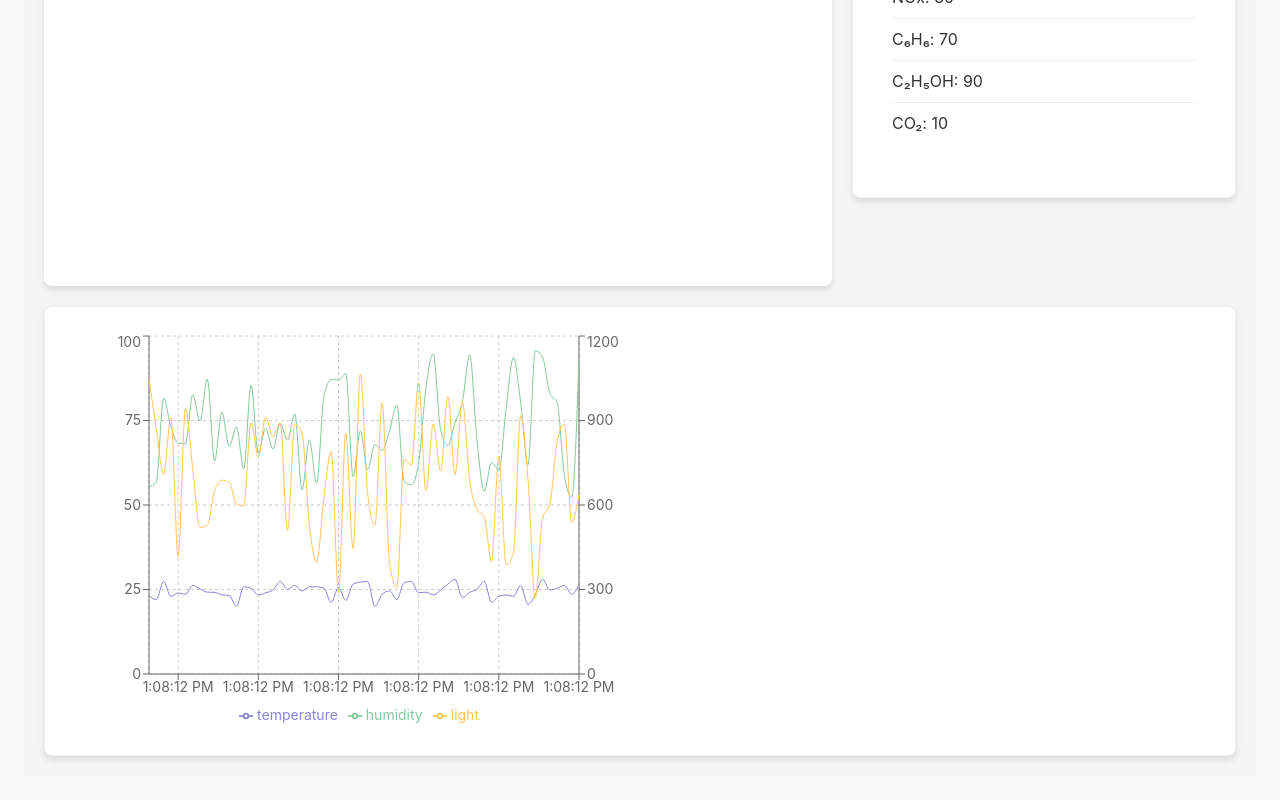
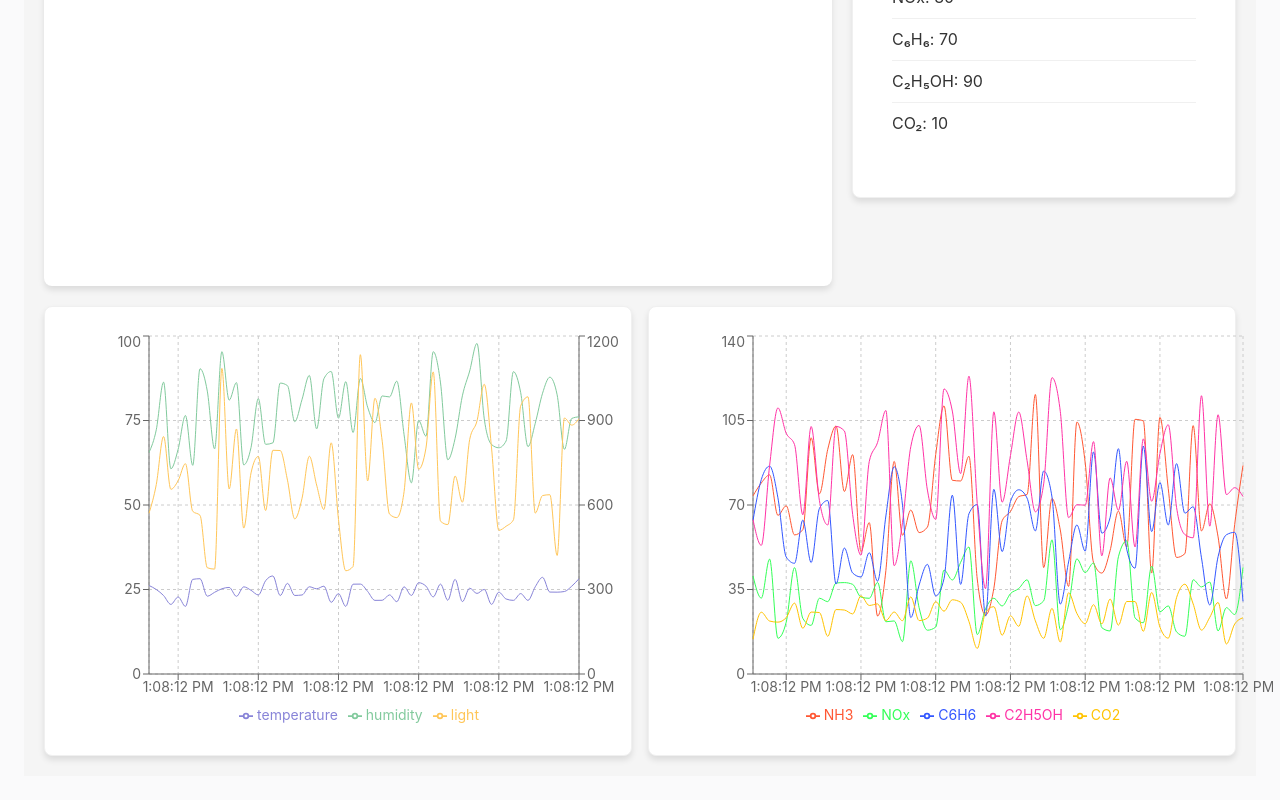
Before and after one commit to ThaiMinhNguyen/BTL_IOT_FE, a React (Vite) app: page /free/dashboardnew in a window 1280 px wide. Shown: the part 430-1230 px from the top of the page. Built offline with nearby package versions, Linux system fonts and the light colour scheme.

Commit message:
feat: add chart for gas

```diff
--- /dev/null
+++ b/src/pages/component-overview/dashboardNew/components/GasChart.jsx
@@ -0,0 +1,26 @@
+import React from 'react';
+import { LineChart, Line, XAxis, YAxis, CartesianGrid, Tooltip, Legend } from 'recharts';
+
+const GasChart = ({ data }) => {
+  return (
+    <LineChart
+      width={600}
+      height={400}
+      data={data}
+      margin={{ top: 5, right: 30, left: 20, bottom: 5 }}
+    >
+      <CartesianGrid strokeDasharray="3 3" />
+      <XAxis dataKey="time" />
+      <YAxis />
+      <Tooltip />
+      <Legend />
+      <Line type="monotone" dataKey="NH3" stroke="#FF5733" activeDot={{ r: 8 }} />
+      <Line type="monotone" dataKey="NOx" stroke="#33FF57" />
+      <Line type="monotone" dataKey="C6H6" stroke="#3357FF" />
+      <Line type="monotone" dataKey="C2H5OH" stroke="#FF33A6" />
+      <Line type="monotone" dataKey="CO2" stroke="#FFC300" />
+    </LineChart>
+  );
+};
+
+export default GasChart;
--- a/src/pages/component-overview/dashboardNew/index.jsx
+++ b/src/pages/component-overview/dashboardNew/index.jsx
@@ -2,11 +2,13 @@ import React, { useState, useEffect } from 'react';
 import { Col, Row, Card, Switch, message } from 'antd';
 import ControlPanel from './components/ControlPanel'; // Import component ControlPanel
 import Chart from './components/Chart';
+import GasChart from './components/GasChart'; // Import GasChart
 import InfoCards from './components/InfoCards';
 import "./dashboardNew.scss";
 
 export default function DashboardNew() {
   const [data, setData] = useState([]);
+  const [gasData, setGasData] = useState([]);
   const [isAutoMode, setIsAutoMode] = useState(true); // Chế độ tự động
 
   // useEffect(() => {
@@ -32,13 +34,25 @@ export default function DashboardNew() {
 
   useEffect(() => {
     const generateFakeData = () => {
-      const fakeData = Array.from({ length: 60 }, (_, i) => ({
+      // Dữ liệu giả cho cảm biến môi trường
+      const fakeEnvData = Array.from({ length: 60 }, (_, i) => ({
         time: new Date().toLocaleTimeString(),
         temperature: Math.floor(Math.random() * 10) + 20, // Nhiệt độ từ 20-30
         humidity: Math.floor(Math.random() * 50) + 50, // Độ ẩm từ 50-100
         light: Math.floor(Math.random() * 1000) + 200, // Ánh sáng từ 200-1200
       }));
-      setData(fakeData);
+      setData(fakeEnvData);
+
+      // Dữ liệu giả cho các chất khí
+      const fakeGasData = Array.from({ length: 60 }, (_, i) => ({
+        time: new Date().toLocaleTimeString(),
+        NH3: Math.floor(Math.random() * 100) + 20, // NH3 từ 20-120
+        NOx: Math.floor(Math.random() * 50) + 10, // NOx từ 10-60
+        C6H6: Math.floor(Math.random() * 80) + 20, // C6H6 từ 20-100
+        C2H5OH: Math.floor(Math.random() * 100) + 30, // C2H5OH từ 30-130
+        CO2: Math.floor(Math.random() * 30) + 10, // CO2 từ 10-40
+      }));
+      setGasData(fakeGasData);
     };
 
     generateFakeData();
@@ -49,7 +63,6 @@ export default function DashboardNew() {
 
     return () => clearInterval(intervalId);
   }, []);
-
 
   const latestData = data[data.length - 1] || { temperature: 0, humidity: 0 };
 
@@ -81,13 +94,22 @@ export default function DashboardNew() {
       </Row>
 
       {/* Biểu đồ */}
-      <Row className="chart-section">
-        <Col span={24}>
+      <Row className="chart-section" gutter={[16, 16]}>
+        {/* Biểu đồ đầu tiên */}
+        <Col span={12}>
           <Card className="chart-container">
             <Chart data={data} />
           </Card>
         </Col>
+
+        {/* Biểu đồ thứ hai */}
+        <Col span={12}>
+          <Card className="chart-container">
+            <GasChart data={gasData} />
+          </Card>
+        </Col>
       </Row>
+
     </div>
   );
 }
```
